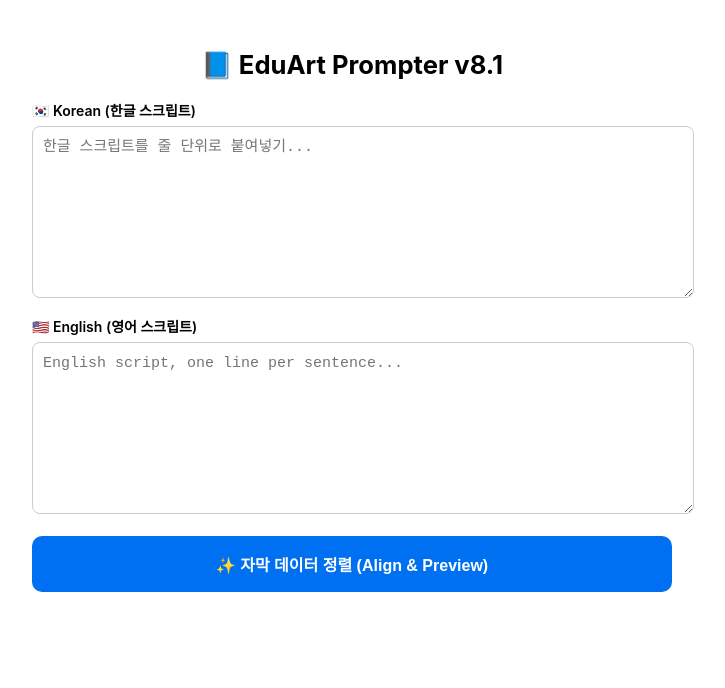
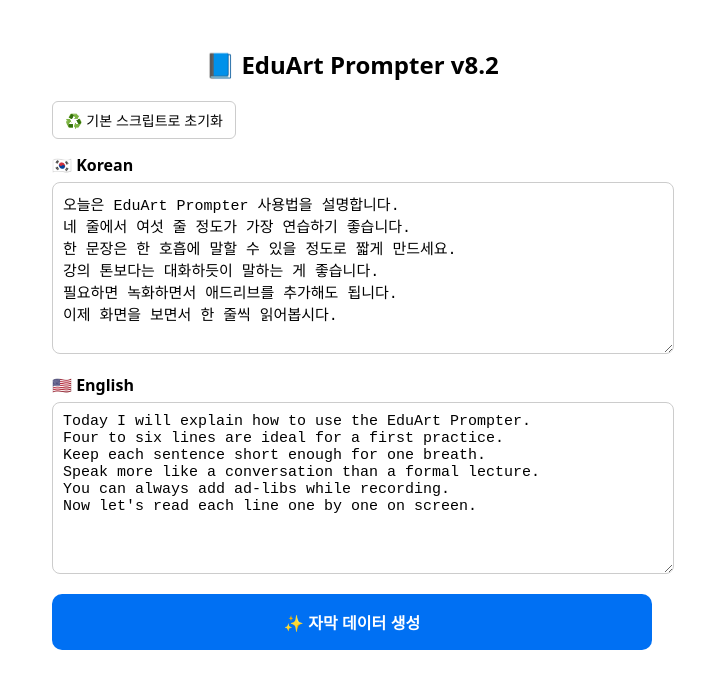
Before and after one commit to dtslib1979/dtslib-cloud-appstore, a React (Vite) app in the folder apps/eduart-aligner-v1/src/: page / in a window 1280 px wide. Shown: the top 688 px of the page, without its empty margins (288-1013 px from the left). Built offline with nearby package versions, Linux system fonts and the light colour scheme.

Commit message:
feat(prompter): v8.2 default script autosave reset

```diff
--- a/apps/eduart-aligner-v1/src/App.jsx
+++ b/apps/eduart-aligner-v1/src/App.jsx
@@ -1,138 +1,101 @@
-import { useState } from 'react';
+import { useState, useEffect } from 'react';
 import SubtitlePlayer from './SubtitlePlayer';
+import { defaultKor, defaultEng } from './defaultScript';
 
 export default function App() {
   const [kor, setKor] = useState("");
   const [eng, setEng] = useState("");
   const [data, setData] = useState(null);
   const [loading, setLoading] = useState(false);
-  const [mode, setMode] = useState("input");
+  const [mode, setMode] = useState('input');
+
+  useEffect(() => {
+    const saved = localStorage.getItem("eduart-script");
+    if (saved) {
+      const parsed = JSON.parse(saved);
+      setKor(parsed.kor || defaultKor);
+      setEng(parsed.eng || defaultEng);
+    } else {
+      setKor(defaultKor);
+      setEng(defaultEng);
+    }
+  }, []);
+
+  useEffect(() => {
+    localStorage.setItem("eduart-script", JSON.stringify({ kor, eng }));
+  }, [kor, eng]);
+
+  const resetScript = () => { setKor(defaultKor); setEng(defaultEng); };
 
   const handleAlign = async () => {
-    if (!kor.trim() || !eng.trim()) {
-      alert("⚠️ 한글과 영어 텍스트를 모두 입력해주세요.");
-      return;
-    }
+    if (!kor.trim() || !eng.trim()) { alert("⚠️ 한글과 영어 텍스트를 모두 입력해주세요."); return; }
     setLoading(true);
     try {
-      const res = await fetch("/api/align", {
-        method: "POST",
-        headers: { "Content-Type": "application/json" },
+      const res = await fetch('/api/align', {
+        method: "POST", headers: { "Content-Type": "application/json" },
         body: JSON.stringify({ kor_text: kor, eng_text: eng })
       });
-      if (!res.ok) throw new Error("Request failed: " + res.status);
       const json = await res.json();
-      const rows = json.data || [];
-      setData(rows);
-      if (rows.length === 0) {
-        alert("정렬된 데이터가 없습니다.");
-      } else {
-        setMode("preview");
-      }
-    } catch (e) {
-      alert("Error: " + e.message);
-    }
+      setData(json.data);
+      setMode('preview');
+    } catch (e) { alert("Error: " + e.message); }
     setLoading(false);
   };
 
-  const copyJSON = () => {
-    if (!data || !data.length) return;
-    navigator.clipboard.writeText(JSON.stringify(data, null, 2));
-    alert("✅ JSON 복사 완료");
-  };
-
-  const downloadJSON = () => {
-    if (!data || !data.length) return;
-    const blob = new Blob([JSON.stringify(data, null, 2)], { type: "application/json" });
-    const url = URL.createObjectURL(blob);
-    const a = document.createElement("a");
-    a.href = url;
-    a.download = "eduart_subtitle_data.json";
-    a.click();
-    URL.revokeObjectURL(url);
-  };
-
-  if (mode === "player" && data && data.length) {
-    return <SubtitlePlayer data={data} exitPlayer={() => setMode("preview")} />;
+  if (mode === 'player' && data) {
+    return <SubtitlePlayer data={data} exitPlayer={() => setMode('preview')} />;
   }
 
   return (
-    <div style={{
-      maxWidth: 640,
-      margin: "0 auto",
-      padding: "20px 16px 40px",
-      fontFamily: "-apple-system, BlinkMacSystemFont, system-ui, sans-serif"
-    }}>
-      <h2 style={{ textAlign: "center", marginBottom: 20, fontSize: "1.6rem", fontWeight: 700 }}>
-        📘 EduArt Prompter v8.1
-      </h2>
+    <div style={{ maxWidth: 600, margin: "0 auto", padding: 20, fontFamily: "system-ui" }}>
+      <h2 style={{ textAlign: "center", marginBottom: 20 }}>📘 EduArt Prompter v8.2</h2>
 
-      {mode === "preview" && (
-        <button onClick={() => setMode("input")} style={{
-          marginBottom: 12, padding: "8px 12px", borderRadius: 6,
-          border: "none", background: "#eee", fontSize: 14
-        }}>⬅️ 스크립트 수정하기</button>
+      {mode === 'preview' && (
+        <button onClick={() => setMode('input')} style={{ marginBottom: 15, padding: "8px 12px", borderRadius: 6, border: "none", background: "#eee" }}>
+          ⬅️ 스크립트 수정
+        </button>
       )}
 
-      {mode === "input" && (
-        <div style={{ display: "flex", flexDirection: "column", gap: 14 }}>
+      {mode === 'input' && (
+        <>
+          <button onClick={resetScript} style={{ marginBottom: 15, padding: "8px 12px", fontSize: 14, borderRadius: 6, border: "1px solid #ccc", background: "#fff" }}>
+            ♻️ 기본 스크립트로 초기화
+          </button>
+          <div style={{ display: "flex", flexDirection: "column", gap: 15 }}>
             <div>
-            <label style={{ display: "block", marginBottom: 6, fontWeight: 600, fontSize: 14 }}>
-              🇰🇷 Korean (한글 스크립트)
-            </label>
-            <textarea
-              placeholder="한글 스크립트를 줄 단위로 붙여넣기..."
-              style={{ width: "100%", height: 150, padding: 10, borderRadius: 8, border: "1px solid #ccc", fontSize: 15, lineHeight: 1.4 }}
-              value={kor} onChange={(e) => setKor(e.target.value)}
-            />
+              <label style={{ display: "block", marginBottom: 6, fontWeight: 600 }}>🇰🇷 Korean</label>
+              <textarea value={kor} onChange={e => setKor(e.target.value)}
+                style={{ width: "100%", height: 150, padding: 10, borderRadius: 8, border: "1px solid #ccc", fontSize: 15 }} />
             </div>
             <div>
-            <label style={{ display: "block", marginBottom: 6, fontWeight: 600, fontSize: 14 }}>
-              🇺🇸 English (영어 스크립트)
-            </label>
-            <textarea
-              placeholder="English script, one line per sentence..."
-              style={{ width: "100%", height: 150, padding: 10, borderRadius: 8, border: "1px solid #ccc", fontSize: 15, lineHeight: 1.4 }}
-              value={eng} onChange={(e) => setEng(e.target.value)}
-            />
+              <label style={{ display: "block", marginBottom: 6, fontWeight: 600 }}>🇺🇸 English</label>
+              <textarea value={eng} onChange={e => setEng(e.target.value)}
+                style={{ width: "100%", height: 150, padding: 10, borderRadius: 8, border: "1px solid #ccc", fontSize: 15 }} />
             </div>
             <button onClick={handleAlign} disabled={loading} style={{
-            marginTop: 4, width: "100%", padding: 16, borderRadius: 10, border: "none",
+              width: "100%", padding: 16, borderRadius: 10, border: "none",
               fontSize: 16, fontWeight: 700, background: loading ? "#999" : "#0070f3", color: "#fff"
-          }}>
-            {loading ? "Processing..." : "✨ 자막 데이터 정렬 (Align & Preview)"}
-          </button>
+            }}>{loading ? "Processing..." : "✨ 자막 데이터 생성"}</button>
           </div>
+        </>
       )}
 
-      {mode === "preview" && data && data.length > 0 && (
-        <div style={{ marginTop: 10, borderRadius: 10, border: "1px solid #eee", overflow: "hidden", background: "#fff" }}>
-          <div style={{ padding: 14, background: "#f7f7f7", borderBottom: "1px solid #eee" }}>
-            <div style={{ marginBottom: 6, fontWeight: 600, fontSize: 15 }}>
-              자막 데이터 준비 완료 ({data.length}줄)
+      {mode === 'preview' && data && (
+        <div style={{ marginTop: 10 }}>
+          <div style={{ padding: 14, background: "#f7f7f7", borderRadius: 10, marginBottom: 15 }}>
+            <div style={{ fontWeight: 600, marginBottom: 10 }}>자막 데이터 준비 완료 ({data.length}줄)</div>
+            <button onClick={() => setMode('player')} style={{
+              width: "100%", padding: 14, borderRadius: 8, border: "none",
+              background: "#e00", color: "#fff", fontWeight: 700, fontSize: 16
+            }}>▶️ 녹화 모드 시작</button>
           </div>
-            <button onClick={() => setMode("player")} style={{
-              width: "100%", padding: 14, marginBottom: 10, borderRadius: 8, border: "none",
-              background: "#e00", color: "#fff", fontWeight: 700, fontSize: 16
-            }}>▶️ 녹화 모드 시작 (Start Prompter)</button>
-            <div style={{ display: "flex", gap: 8 }}>
-              <button onClick={copyJSON} style={{
-                flex: 1, padding: 10, borderRadius: 6, border: "none", background: "#333", color: "#fff", fontSize: 13
-              }}>📋 JSON 복사</button>
-              <button onClick={downloadJSON} style={{
-                flex: 1, padding: 10, borderRadius: 6, border: "none", background: "#333", color: "#fff", fontSize: 13
-              }}>💾 파일 저장</button>
-            </div>
-          </div>
-          <div style={{ padding: 14 }}>
           <div style={{ fontSize: 13, color: "#777", marginBottom: 8 }}>👇 미리보기 (첫 3줄)</div>
-            {data.slice(0, 3).map((row, i) => (
-              <div key={row.id || i} style={{ marginBottom: 10, paddingBottom: 10, borderBottom: "1px solid #eee" }}>
-                <div style={{ fontWeight: 600, marginBottom: 4, fontSize: 14 }}>{row.kor}</div>
-                <div style={{ color: "#555", fontSize: 13 }}>{row.eng}</div>
+          {data.slice(0, 3).map((row, idx) => (
+            <div key={idx} style={{ marginBottom: 10, paddingBottom: 10, borderBottom: "1px solid #eee" }}>
+              <div style={{ fontWeight: 600, marginBottom: 4 }}>{row.kor}</div>
+              <div style={{ color: "#555", fontSize: 14 }}>{row.eng}</div>
             </div>
           ))}
-          </div>
         </div>
       )}
     </div>
--- /dev/null
+++ b/apps/eduart-aligner-v1/src/defaultScript.js
@@ -0,0 +1,17 @@
+export const defaultKor = `
+오늘은 EduArt Prompter 사용법을 설명합니다.
+네 줄에서 여섯 줄 정도가 가장 연습하기 좋습니다.
+한 문장은 한 호흡에 말할 수 있을 정도로 짧게 만드세요.
+강의 톤보다는 대화하듯이 말하는 게 좋습니다.
+필요하면 녹화하면서 애드리브를 추가해도 됩니다.
+이제 화면을 보면서 한 줄씩 읽어봅시다.
+`.trim();
+
+export const defaultEng = `
+Today I will explain how to use the EduArt Prompter.
+Four to six lines are ideal for a first practice.
+Keep each sentence short enough for one breath.
+Speak more like a conversation than a formal lecture.
+You can always add ad-libs while recording.
+Now let's read each line one by one on screen.
+`.trim();
```
Lines whose indentation alone changed are shown as unchanged.
